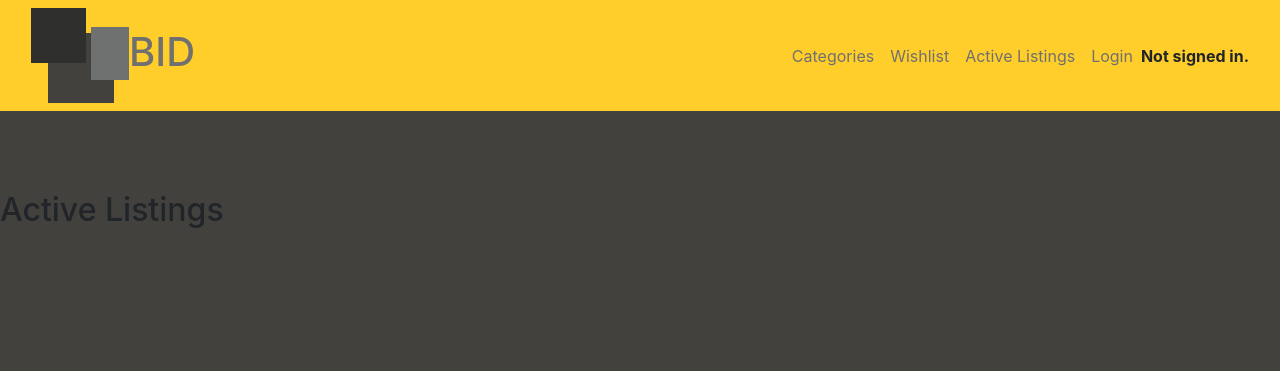
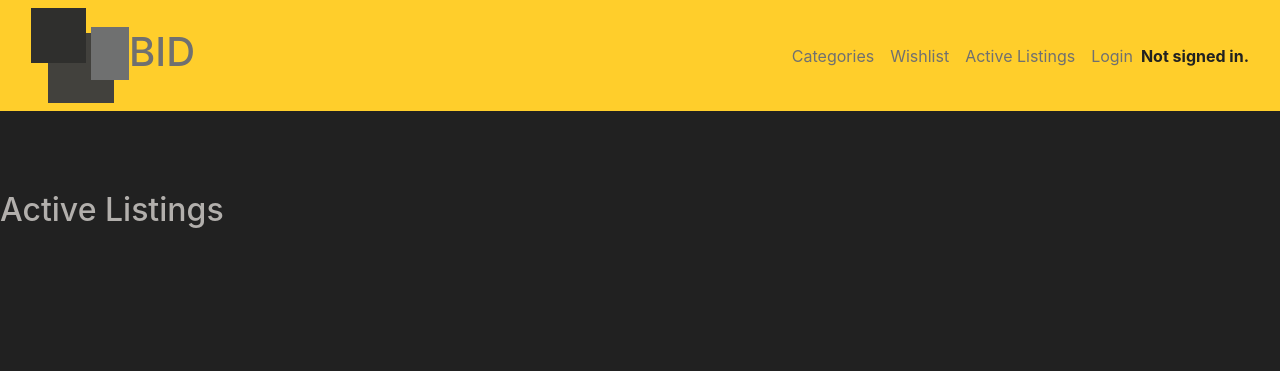
Before and after one commit to peter33chavez/commerce-Project2, a Django app: page / in a window 1280 px wide. Shown: the top 371 px of the page. Run offline with Django 3.2, Linux system fonts and the light colour scheme; some libraries are stand-ins or nearby versions.

Commit message:
changed text color for overall layout and changed background color to a off black

```diff
--- a/commerce/auctions/static/auctions/styles.css
+++ b/commerce/auctions/static/auctions/styles.css
@@ -1,6 +1,6 @@
 body {
-    background: #42413D;
-
+    background: #212121;
+    color: #B2AFAC;
 }
 .navbar{
     margin-bottom: 80px;
@@ -36,6 +36,7 @@ body {
 
 
 .sign-in-message{
+    color: #212121;
     position: relative;
     top: 8px;
 
```
